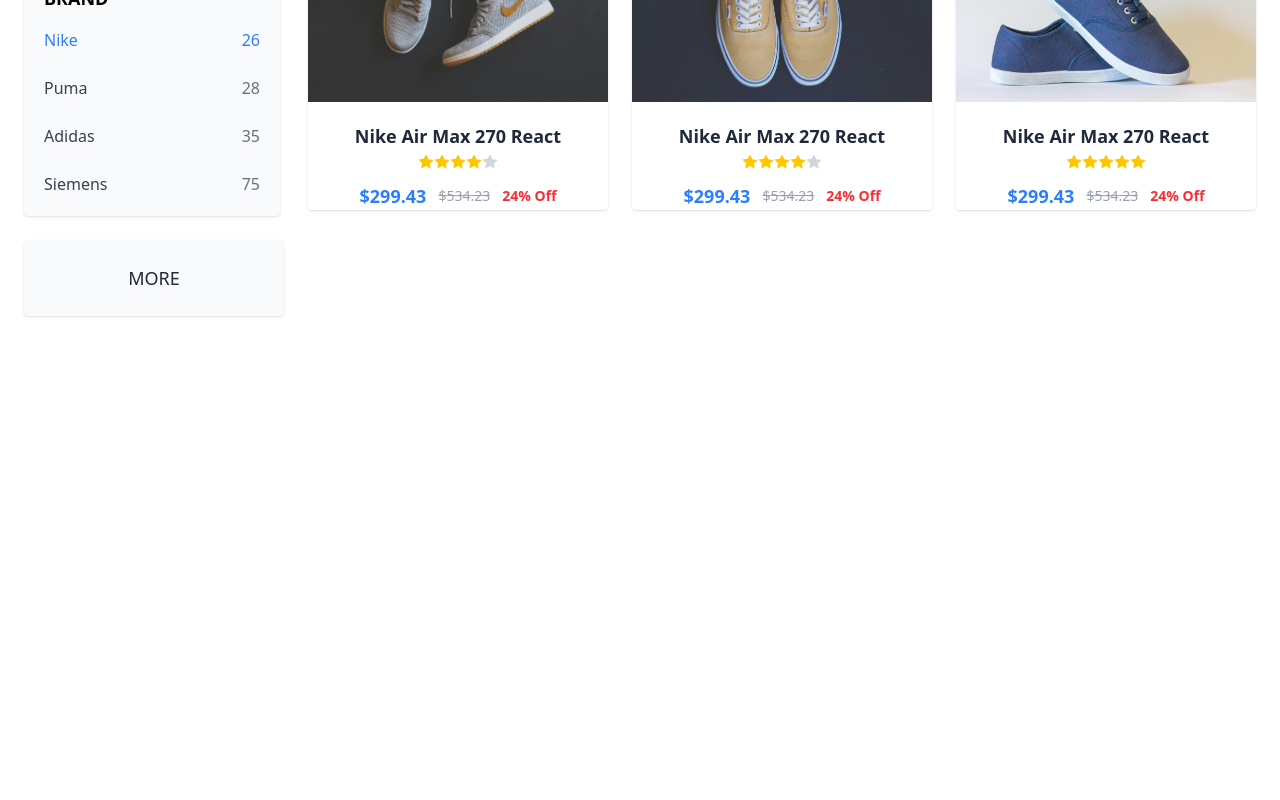
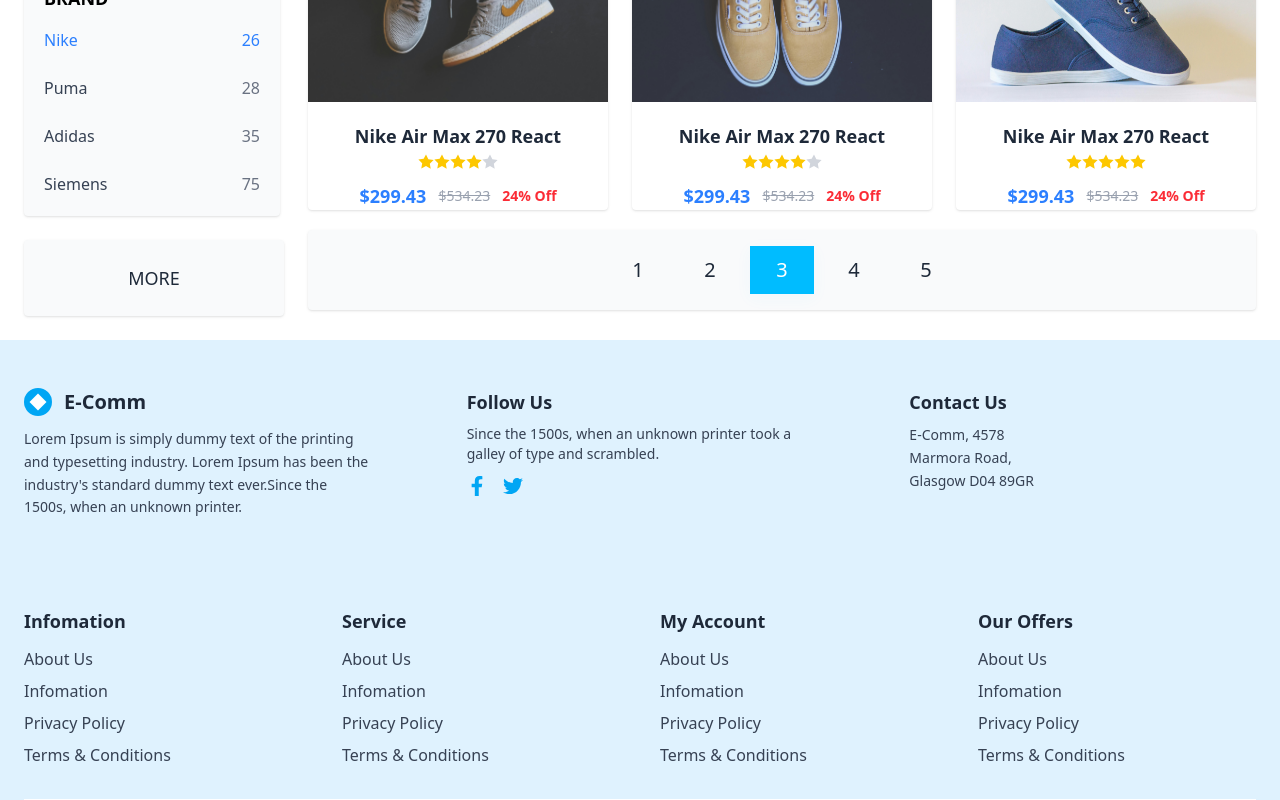
Before and after one commit to Prashant1510/EComm-Product-Listing-Page, a React (Vite) app: page / in a window 1280 px wide. Shown: the part 880-1680 px from the top of the page. Before the commit the page ends 1220 px from the top, so only its background shows below. Built offline with nearby package versions, Linux system fonts and the light colour scheme.

Commit message:
added contact, info, some responsivness

```diff
--- a/package.json
+++ b/package.json
@@ -19,6 +19,7 @@
     "lucide-react": "^0.544.0",
     "react": "^19.1.1",
     "react-dom": "^19.1.1",
+    "react-icons": "^5.5.0",
     "react-range": "^1.10.0"
   },
   "devDependencies": {
--- a/src/App.jsx
+++ b/src/App.jsx
@@ -2,6 +2,8 @@
 import './App.css'
 import Navbar from './components/Navbar'
 import Content from './pages/Content'
+import Contact from './components/Contact'
+import SiteInfoFooter from './components/SiteInfoFooter'
 function App() {
 
   return (
@@ -11,6 +13,10 @@
         <Sidebar />
         <Content/>
       </div>
+      <div>
+        <Contact/>
+        <SiteInfoFooter/>
+      </div>
     </>
   )
 }
--- /dev/null
+++ b/src/components/Contact.jsx
@@ -0,0 +1,50 @@
+import { FaFacebookF, FaTwitter } from "react-icons/fa";
+
+function FooterSimple() {
+  return (
+    <footer className="bg-sky-100 py-12">
+      <div className="max-w-7xl mx-auto flex flex-col md:flex-row justify-between items-center px-6 gap-24 sm:items-start">
+
+        {/* Brand/Info */}
+
+        <div className="md:w-1/3">
+          <div className="flex items-center mb-3">
+            <div className="bg-sky-500 p-2 rounded-full">
+            <span className="block w-3 h-3 bg-white rotate-45 mx-auto"></span>
+          </div>
+            <span className="ml-3 font-bold text-xl text-gray-800">E-Comm</span>
+          </div>
+          <p className="text-gray-700 text-sm leading-relaxed">
+            Lorem Ipsum is simply dummy text of the printing and typesetting industry. Lorem Ipsum has been the industry's standard dummy text ever.Since the 1500s, when an unknown printer.
+          </p>
+        </div>
+
+        {/* Social Links */}
+
+        <div className="md:w-1/3 flex flex-col items-center md:items-start">
+          <span className="font-semibold text-lg mb-2 text-gray-800">Follow Us</span>
+          <p className="text-gray-700 mb-3 text-sm">
+            Since the 1500s, when an unknown printer took a galley of type and scrambled.
+          </p>
+          <div className="flex gap-4">
+            <a href="#" aria-label="Facebook"><FaFacebookF className="text-sky-500 text-xl" /></a>
+            <a href="#" aria-label="Twitter"><FaTwitter className="text-sky-500 text-xl" /></a>
+          </div>
+        </div>
+
+        {/* Contact Info */}
+
+        <div className="md:w-1/3">
+          <span className="font-semibold text-lg mb-2 text-gray-800 block">Contact Us</span>
+          <div className="text-gray-700 text-sm leading-relaxed">
+            <div>E-Comm, 4578</div>
+            <div>Marmora Road,</div>
+            <div>Glasgow D04 89GR</div>
+          </div>
+        </div>
+      </div>
+    </footer>
+  );
+}
+
+export default FooterSimple;
--- a/src/components/Pagination.jsx
+++ b/src/components/Pagination.jsx
@@ -0,0 +1,34 @@
+import React, { useState } from "react";
+
+function Pagination() {
+  const [current, setCurrent] = useState(3);
+  const pages = [1, 2, 3, 4, 5];
+
+  return (
+    <div className="bg-gray-50 rounded shadow-sm w-full flex justify-center py-4 mt-5">
+      <div className="flex gap-2">
+        {pages.map(page => (
+          <button
+            key={page}
+            onClick={() => setCurrent(page)}
+            className={`
+              w-16 h-12 flex items-center justify-center text-xl
+               transition
+              ${current === page
+                ? "bg-sky-400 text-white font-medium"
+                : "bg-transparent text-gray-800"}
+              focus:outline-none
+            `}
+            style={{
+              boxShadow: current === page ? "0 4px 16px 0 rgba(56,189,248,0.05)" : "none"
+            }}
+          >
+            {page}
+          </button>
+        ))}
+      </div>
+    </div>
+  );
+}
+
+export default Pagination;
--- /dev/null
+++ b/src/components/SiteInfoFooter.jsx
@@ -0,0 +1,45 @@
+import React from 'react';
+
+
+function SiteInfoFooter() {
+  const links = [
+    {
+      heading: "Infomation",
+      items: ["About Us", "Infomation", "Privacy Policy", "Terms & Conditions"]
+    },
+    {
+      heading: "Service",
+      items: ["About Us", "Infomation", "Privacy Policy", "Terms & Conditions"]
+    },
+    {
+      heading: "My Account",
+      items: ["About Us", "Infomation", "Privacy Policy", "Terms & Conditions"]
+    },
+    {
+      heading: "Our Offers",
+      items: ["About Us", "Infomation", "Privacy Policy", "Terms & Conditions"]
+    }
+  ];
+
+  return (
+    <div className="bg-sky-100 w-full py-10">
+      <div className="max-w-7xl mx-auto px-6">
+        <div className="grid grid-cols-1  sm:grid-cols-2 md:grid-cols-4 gap-10 text-center sm:text-left">
+          {links.map(col => (
+            <div key={col.heading}>
+              <h3 className="text-lg font-semibold mb-3 text-gray-800">{col.heading}</h3>
+              <ul className="space-y-2 text-gray-700">
+                {col.items.map(item => (
+                  <li key={item} className="text-base cursor-pointer hover:underline">{item}</li>
+                ))}
+              </ul>
+            </div>
+          ))}
+        </div>
+        <hr className="mt-8 border-white  " />
+      </div>
+    </div>
+  );
+}
+
+export default SiteInfoFooter;
--- a/src/pages/Content.jsx
+++ b/src/pages/Content.jsx
@@ -2,6 +2,7 @@
 import Banner from "../components/Banner";
 import Toolbar from "../components/Toolbar";
 import ProductGrid from "../components/ProductGrid";
+import Pagination from "../components/Pagination";
 
 const Content = () => {
   return (
@@ -10,6 +11,7 @@
         <Banner/>
         <Toolbar/>
         <ProductGrid/>
+        <Pagination/>
       </div>
     </>
   );
```
Also changed, not shown: 1 other file (tests, documents, lock files or other folders).
